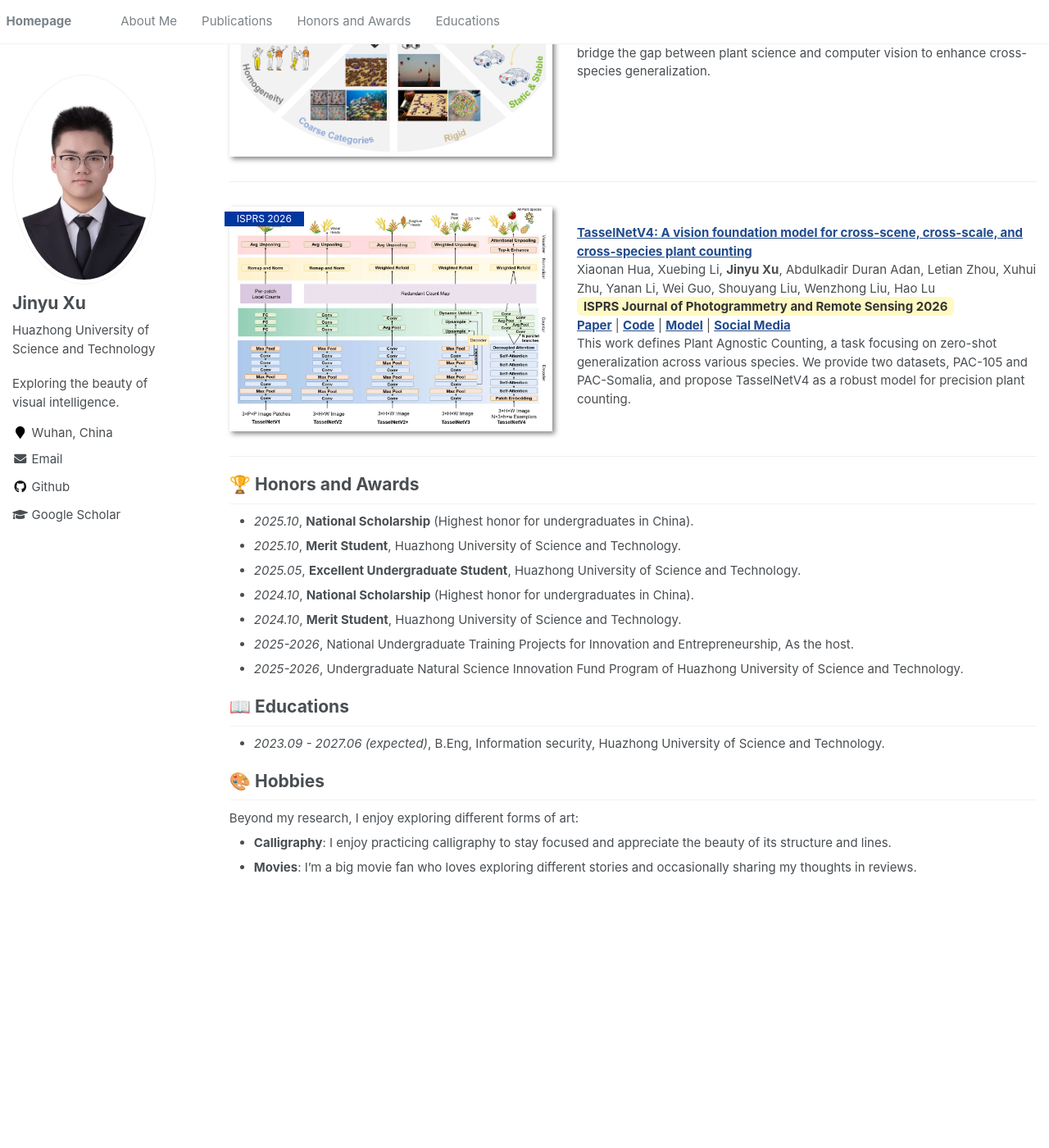
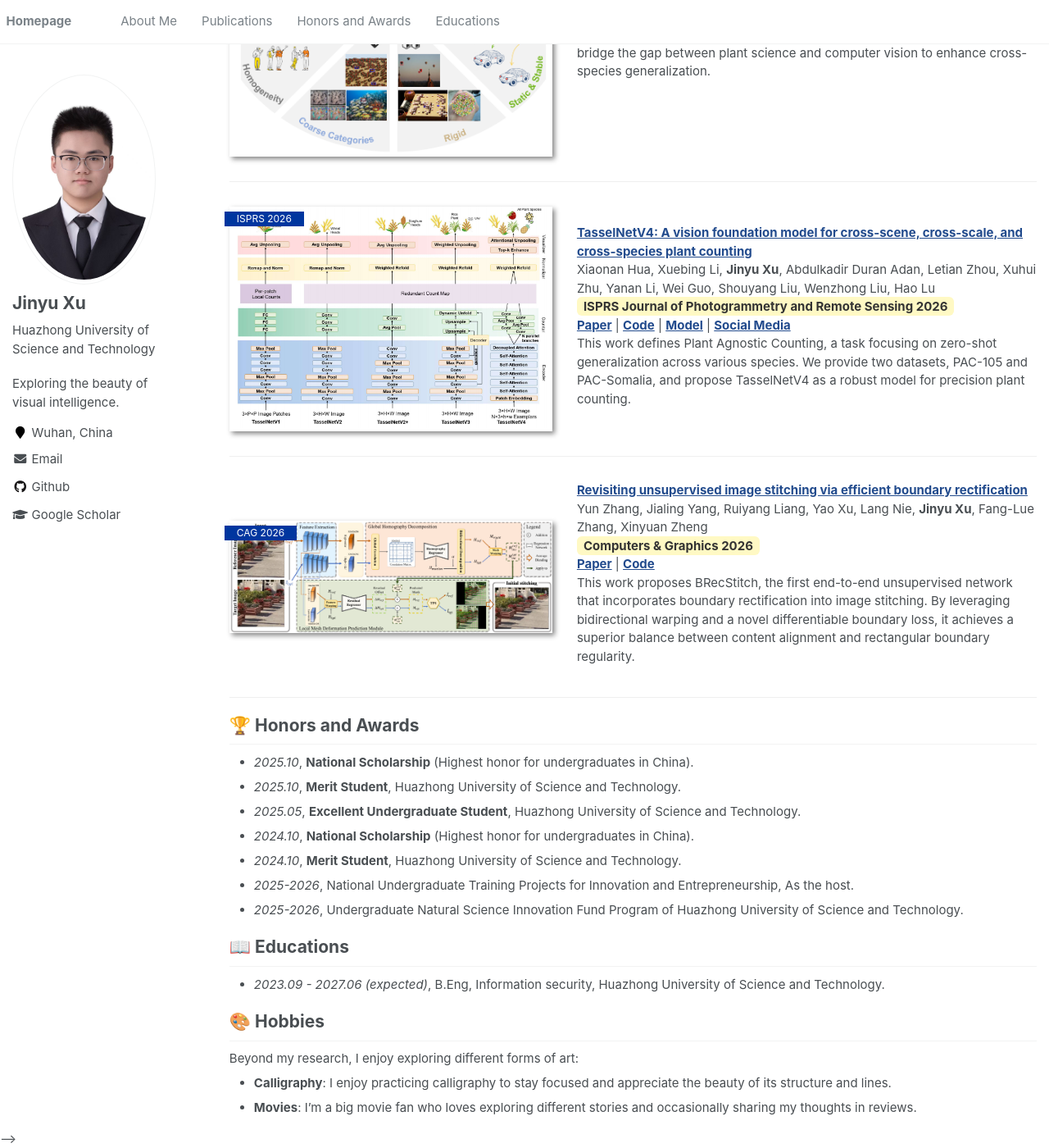
Before and after one commit to xu-jinyu/xu-jinyu.github.io, a Jekyll site: the page built from _pages/about.md, in a window 1280 px wide and 1400 px high, scrolled down 611 px. Shown: the whole window at 82% size. Built offline with Jekyll 4.4.1, drawn with Linux system fonts in a browser that asks for light colours; before the commit the page ends 1695 px from its top, so only the background shows below that.

Commit message:
Update about.md with new publication

```diff
--- a/_includes/fetch_google_scholar_stats.html
+++ b/_includes/fetch_google_scholar_stats.html
@@ -1,4 +1,4 @@
-<script>
+<!-- <script>
     $(document).ready(function () {
         {% if site.google_scholar_stats_use_cdn %}
         var gsDataBaseUrl = 'https://cdn.jsdelivr.net/gh/{{ site.repository }}@'
@@ -16,4 +16,4 @@
             });
         });
     })
-</script>
+</script> -->
--- a/_pages/about.md
+++ b/_pages/about.md
@@ -65,6 +65,23 @@ This work defines Plant Agnostic Counting, a task focusing on zero-shot generali
 </div>
 </div>
 
+<div class='paper-box'>
+  <div class='paper-box-image'>
+    <div>
+      <div class="badge">CAG 2026</div>
+      <img src='images/cag2026.png' alt="BRecStitch" width="100%">
+    </div>
+  </div>
+  <div class='paper-box-text' markdown="1">
+
+[**Revisiting unsupervised image stitching via efficient boundary rectification**](https://www.sciencedirect.com/science/article/abs/pii/S0097849326000865) \\
+Yun Zhang, Jialing Yang, Ruiyang Liang, Yao Xu, Lang Nie, **Jinyu Xu**, Fang-Lue Zhang, Xinyuan Zheng \\
+<span style="background-color: #fff9c4; color: #333; padding: 2px 8px; border-radius: 6px; font-weight: bold;">Computers & Graphics 2026</span> \\
+[**Paper**](https://www.sciencedirect.com/science/article/abs/pii/S0097849326000865) | [**Code**](https://github.com/Jialing25y/BRecStitch) \\
+This work proposes BRecStitch, the first end-to-end unsupervised network that incorporates boundary rectification into image stitching. By leveraging bidirectional warping and a novel differentiable boundary loss, it achieves a superior balance between content alignment and rectangular boundary regularity.
+</div>
+</div>
+
 # 🏆 Honors and Awards
 - *2025.10*, **National Scholarship** (Highest honor for undergraduates in China).
 - *2025.10*, **Merit Student**, Huazhong University of Science and Technology.
```
Also changed, not shown: .github/workflows/google_scholar_crawler.yaml, images/cag2026.png (added).
